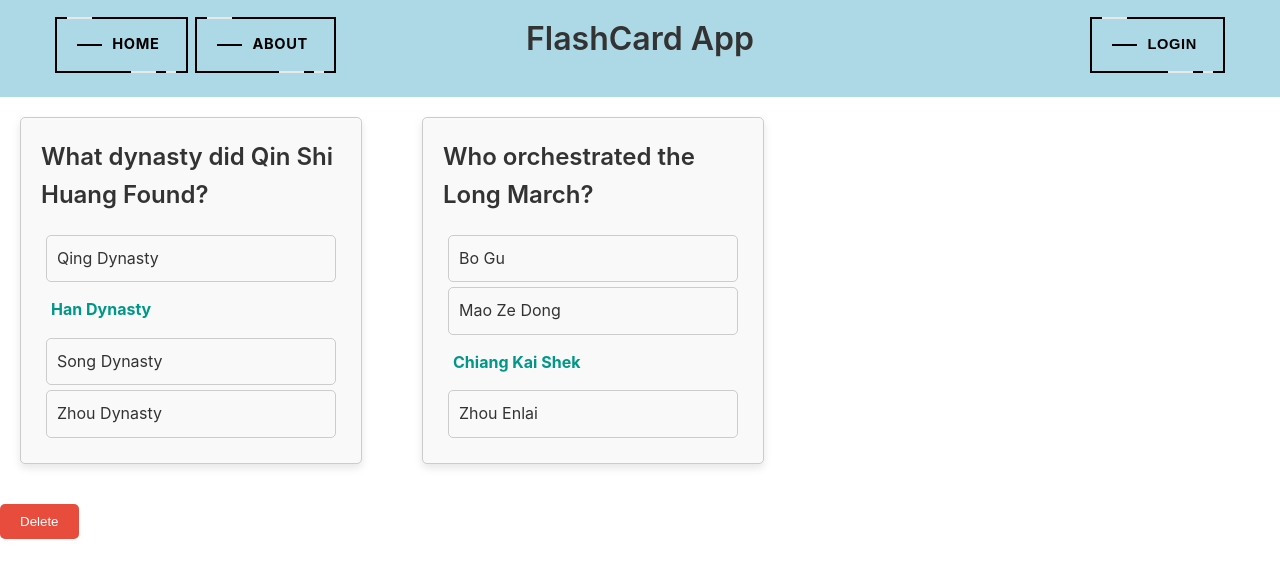
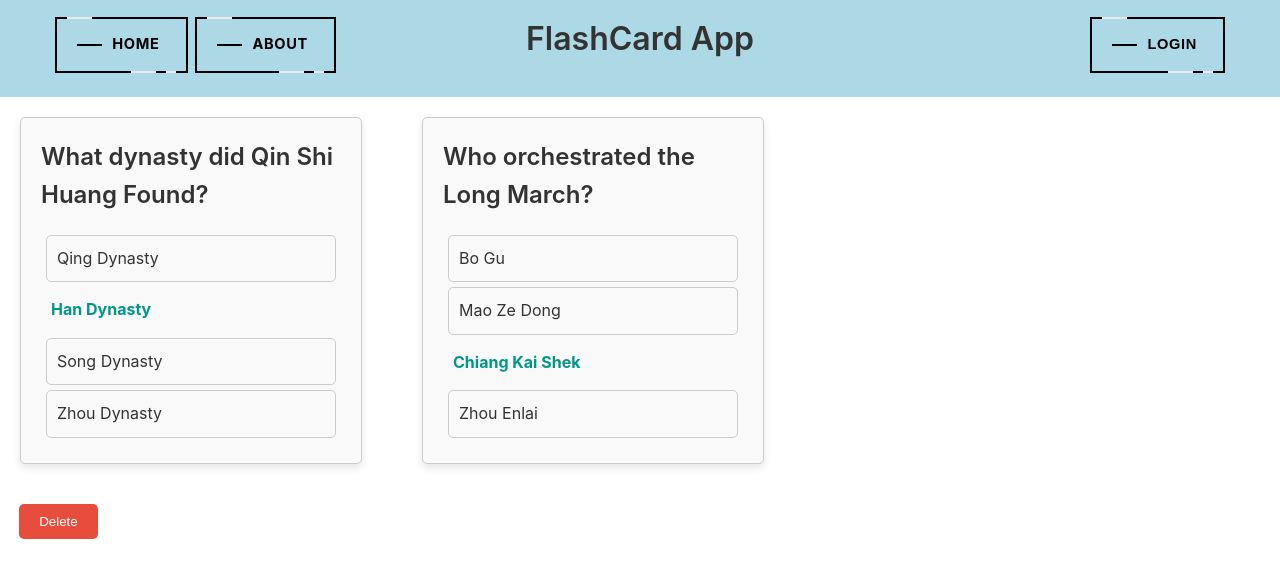
Before and after one commit to FlashCardGeneratorApp/Flashcard-App-Frontend, a React (Vite) app: page /cardview_delete in a window 1280 px wide. Shown: the top 578 px of the page. Built offline with nearby package versions, Linux system fonts and the light colour scheme; no server answers.

Commit message:
delete cardview edits css styling

```diff
--- a/src/components/cardview_delete.css
+++ b/src/components/cardview_delete.css
@@ -33,14 +33,13 @@
   }
 
   .delete-button {
-    /* Your custom styles for the delete button */
-    /* For example: */
     background-color: #e74c3c;
     color: #fff;
     border-radius: 5px;
     padding: 10px 20px;
     cursor: pointer;
     transition: background-color 0.3s;
+    margin-left: 1.5%;
 }
 
 .delete-button:hover {
```
